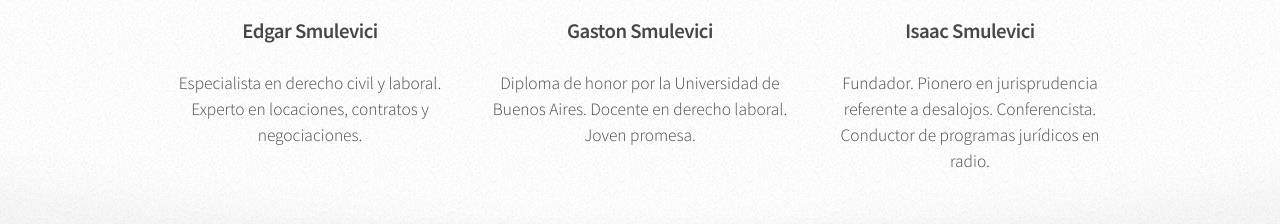
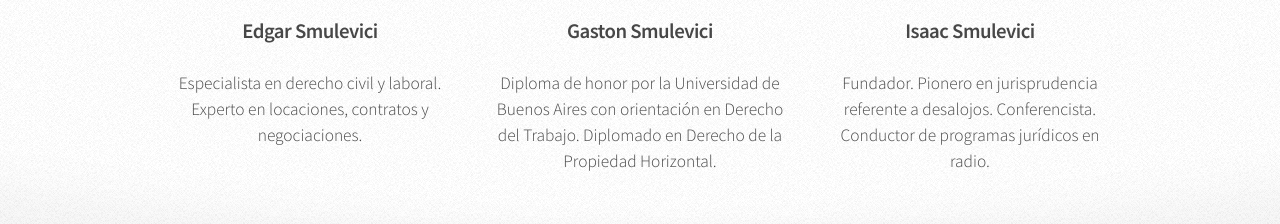
Before and after one commit to gastismu/gastismu.github.io, a plain HTML site: page index.html in a window 1280 px wide. Shown: the part 2136-2360 px from the top of the page. Drawn offline with nearby package versions, Linux system fonts and the light colour scheme.

Commit message:
Update index.html

```diff
--- a/index.html
+++ b/index.html
@@ -159,7 +159,7 @@
 								<div class="box highlight">
 									<img class="icon solid member" src="images/gaston.jpg" alt="" />
 									<h3>Gaston Smulevici</h3>
-									<p>Diploma de honor por la Universidad de Buenos Aires. Docente en derecho laboral. Joven promesa. </p>
+									<p>Diploma de honor por la Universidad de Buenos Aires con orientación en Derecho del Trabajo. Diplomado en Derecho de la  Propiedad Horizontal.</p>
 								</div>
 							</section>
 							<section class="col-4 col-12-narrower">
```
